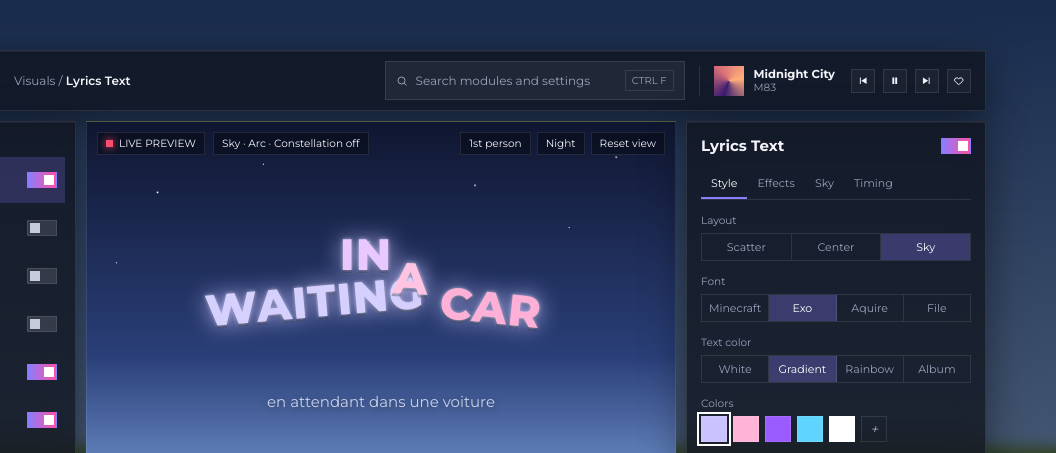
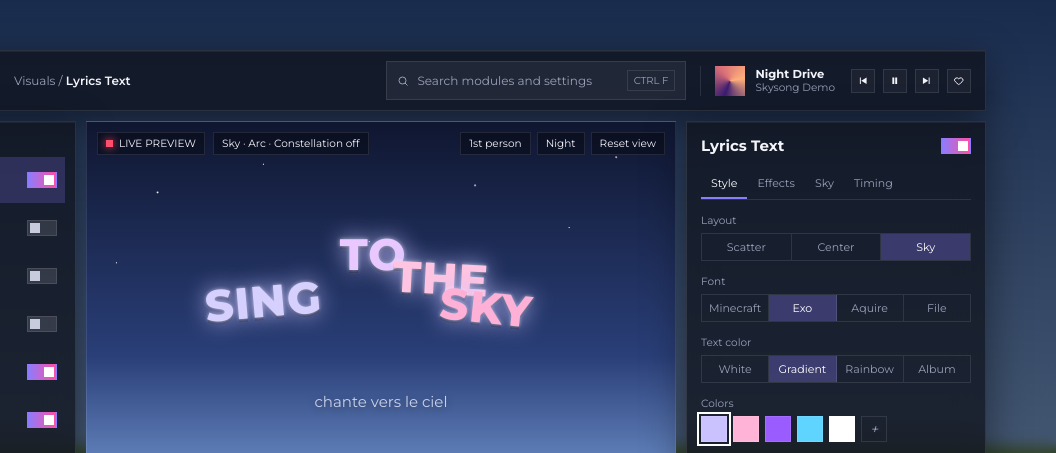
Before and after one commit to infectedwarelol/skysong, a plain HTML site: page design/mockups/live-editor.html in a window 1280 px wide. Shown: the top 453 px of the page, 224-1280 px from the left. Drawn offline with Linux system fonts and the light colour scheme.

Commit message:
Use original demo text in the Live editor mockup

```diff
--- a/design/mockups/live-editor.html
+++ b/design/mockups/live-editor.html
@@ -87,7 +87,7 @@ background:linear-gradient(180deg,#0f1630 0%,#2a3f78 40%,#6d8fc9 62%,#5d7a3d 63%
     <div class="brand"><div class="cube"></div>SKYSONG</div>
     <div class="crumb">Visuals / <b>Lyrics Text</b></div>
     <div class="search"><svg class="i" viewBox="0 0 24 24" fill="none" stroke="currentColor" stroke-width="2"><circle cx="11" cy="11" r="7"/><path d="M21 21l-5-5"/></svg>Search modules and settings<span class="key" style="margin-left:auto">CTRL F</span></div>
-    <div class="now"><div class="art"></div><div><b>Midnight City</b><div style="color:var(--dim);font-size:10.5px">M83</div></div>
+    <div class="now"><div class="art"></div><div><b>Night Drive</b><div style="color:var(--dim);font-size:10.5px">Skysong Demo</div></div>
       <div class="ctr">
         <span><svg class="i" viewBox="0 0 24 24" fill="currentColor"><path d="M6 5h2v14H6zM20 5v14L9 12z"/></svg></span>
         <span><svg class="i" viewBox="0 0 24 24" fill="currentColor"><path d="M7 5h4v14H7zM13 5h4v14h-4z"/></svg></span>
@@ -116,11 +116,11 @@ background:linear-gradient(180deg,#0f1630 0%,#2a3f78 40%,#6d8fc9 62%,#5d7a3d 63%
     <div class="preview"><div class="stars"></div>
       <div class="bar"><span class="tag live">LIVE PREVIEW</span><span class="tag">Sky · Arc · Constellation off</span>
         <div class="r"><span class="tag">1st person</span><span class="tag">Night</span><span class="tag">Reset view</span></div></div>
-      <div class="word" style="left:20%;top:26%;color:#d6d0ff;transform:rotate(-5deg)">WAITING</div>
-      <div class="word" style="left:43%;top:18%;color:#e9c8ff">IN</div>
-      <div class="word" style="left:52%;top:22%;color:#ffc4e1;transform:rotate(3deg)">A</div>
-      <div class="word" style="left:60%;top:27%;color:#ffb0d6;transform:rotate(6deg)">CAR</div>
-      <div class="tr">en attendant dans une voiture</div>
+      <div class="word" style="left:20%;top:26%;color:#d6d0ff;transform:rotate(-5deg)">SING</div>
+      <div class="word" style="left:43%;top:18%;color:#e9c8ff">TO</div>
+      <div class="word" style="left:52%;top:22%;color:#ffc4e1;transform:rotate(3deg)">THE</div>
+      <div class="word" style="left:60%;top:27%;color:#ffb0d6;transform:rotate(6deg)">SKY</div>
+      <div class="tr">chante vers le ciel</div>
       <div class="time">1:52<div class="track"><i></i><b></b></div>4:03</div>
     </div>
 
```
Also changed, not shown: design/mockups/live-editor.png.
